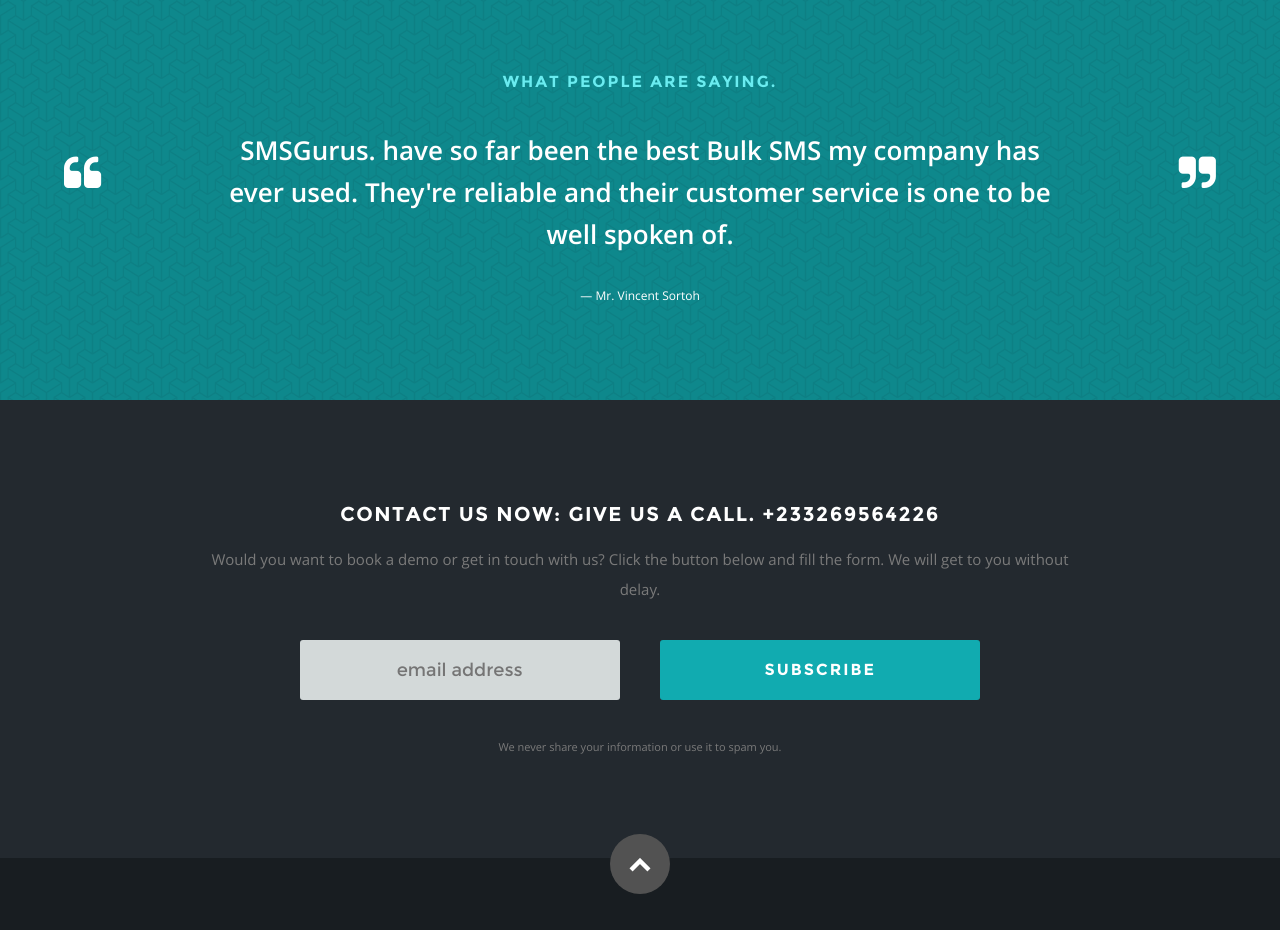
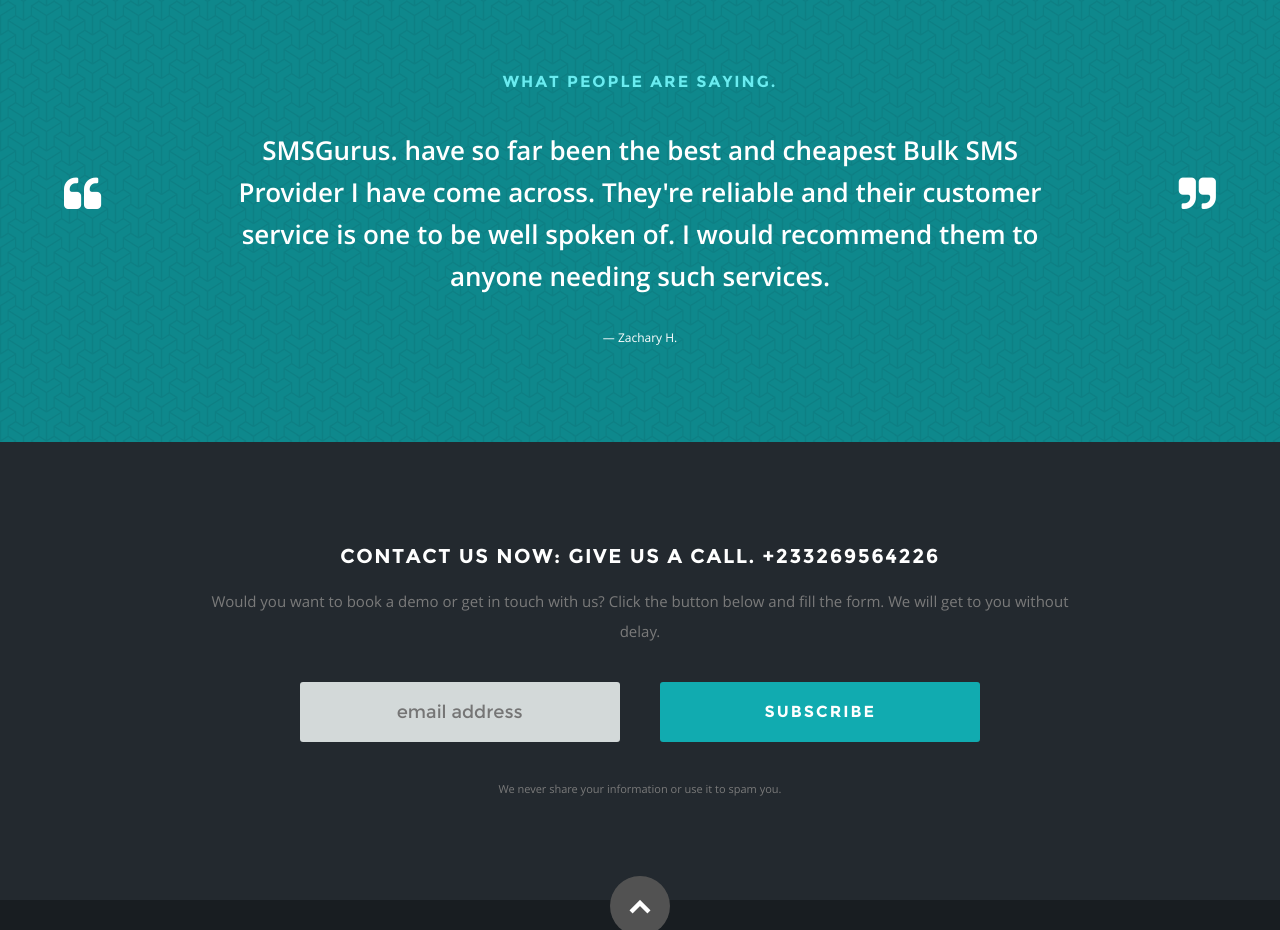
Before and after one commit to zacwolff/smsgurus, a plain HTML site: page index.html in a window 1280 px wide. Shown: the part 3980-4910 px from the top of the page. Drawn offline with nearby package versions, Linux system fonts and the light colour scheme.

Commit message:
Updated Testimonials

```diff
--- a/index.html
+++ b/index.html
@@ -342,9 +342,9 @@
 
                      <li>
                         <blockquote>
-                           <p>SMSGurus. have so far been the best Bulk SMS my company has ever used. They're reliable and their customer service is one to be well spoken of.
+                           <p>SMSGurus. have so far been the best and cheapest Bulk SMS Provider I have come across. They're reliable and their customer service is one to be well spoken of. I would recommend them to anyone needing such services.
                            </p>
-                           <cite>Mr. Vincent Sortoh</cite>
+                           <cite>Zachary H.</cite>
                         </blockquote>
                      </li> <!-- slide ends -->
 
```
